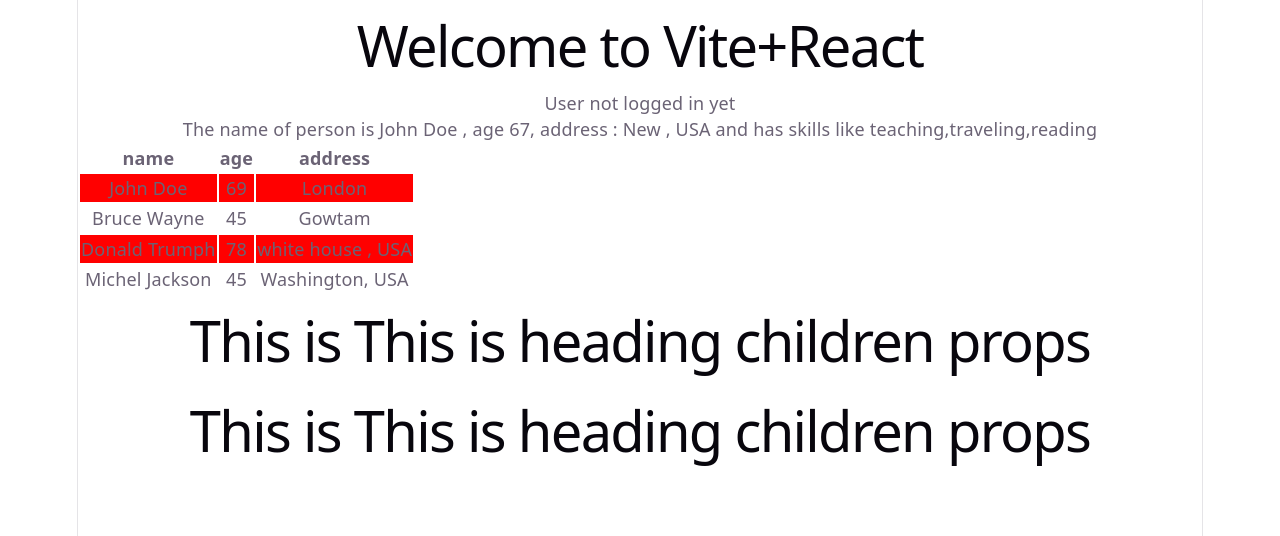
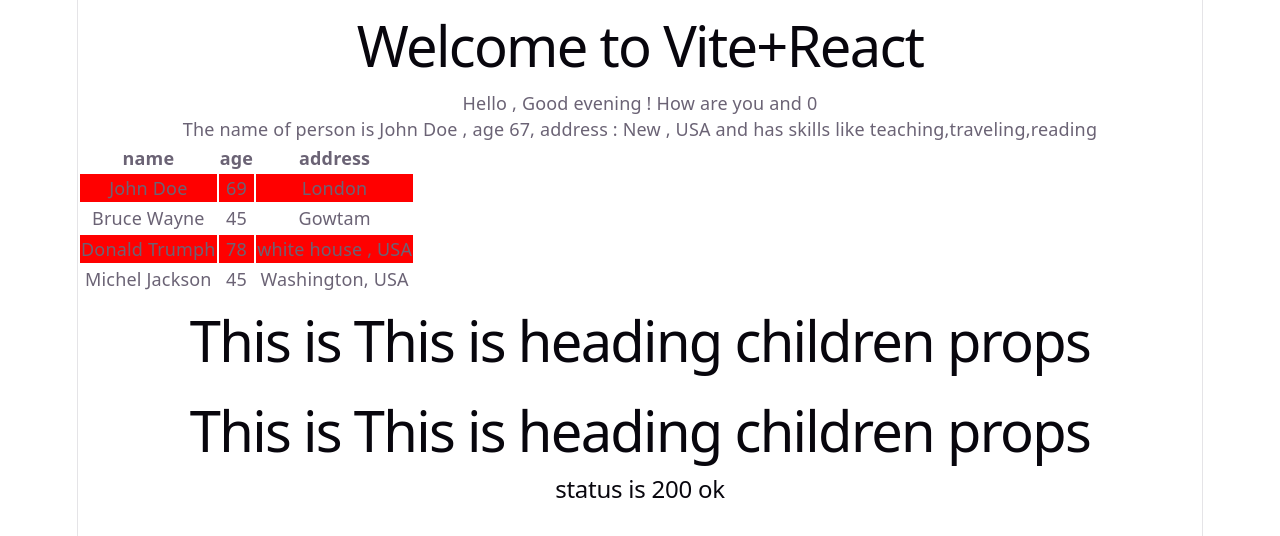
Before and after one commit to sachinsoumya/React_Typescript, a React (Vite) app: page / in a window 1280 px wide. Shown: the top 536 px of the page. Built offline with nearby package versions, Linux system fonts and the light colour scheme.

Commit message:
Unions ( | )of string literals ,children props , React.ReactNode , optional props

```diff
--- a/src/App.tsx
+++ b/src/App.tsx
@@ -5,6 +5,7 @@ import Person from "./components/Person";
 import PersonList from "./components/PersonList";
 import { Heading } from "./components/Heading";
 import { Oscar as Oscars } from "./components/Oscar";
+import {Status} from "./components/Status"
 
 function App() {
   const personDetails = {
@@ -46,8 +47,8 @@ function App() {
       <h1>Welcome to Vite+React</h1>
       <Greet
         message="Good evening ! How are you"
-        messageCount={10}
-        isLoggedIn={false}
+
+        isLoggedIn={true}
       />
       <Person details={personDetails} />
       <PersonList personLists={personList} />
@@ -56,6 +57,7 @@ function App() {
         {" "}
         <Heading>This is heading children props</Heading>
       </Oscars>
+      <Status status = "success" />
     </>
   );
 }
--- a/src/components/Greet.tsx
+++ b/src/components/Greet.tsx
@@ -1,11 +1,11 @@
 type GreetProps = {
   message: string,
-  messageCount:number,
+  messageCount?:number,
   isLoggedIn:boolean
 };
 
 const Greet = (props: GreetProps) => {
-  const {message , messageCount , isLoggedIn} = props
+  const {message , messageCount =0, isLoggedIn} = props
   return (
     <div>
       {isLoggedIn ? <p>Hello , {message} and {messageCount}</p> : <p> User not logged in yet</p> }
--- /dev/null
+++ b/src/components/Status.tsx
@@ -0,0 +1,22 @@
+type statusProps = {
+    status: "loading" | "success" | "failure";
+
+};
+
+export const Status = ({ status }: statusProps) => {
+  let message;
+  message =
+    status === "loading"
+      ? "status is in loading "
+      : status === "success"
+        ? "status is 200 ok"
+        : status === "failure"
+          ? "failure status"
+          : "error in getting status";
+
+  return (
+    <div>
+      <h2>{message}</h2>
+    </div>
+  );
+};
```
